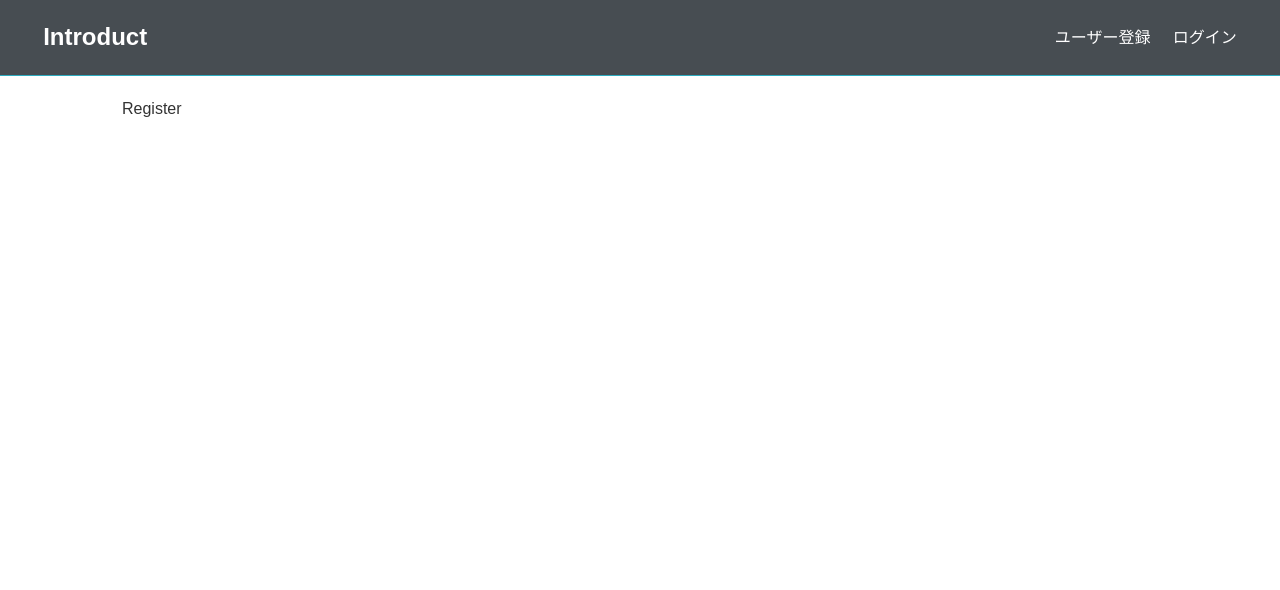
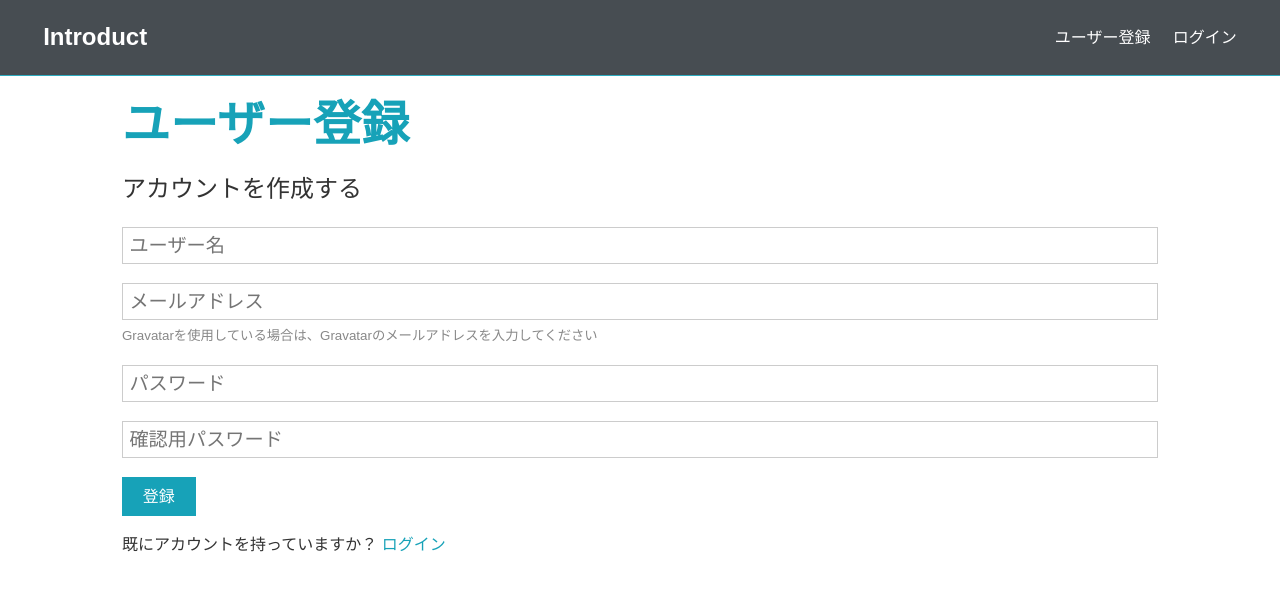
Before and after one commit to tk1351/introduct, a React app in the folder frontend/: page /register in a window 1280 px wide. Shown: the top 590 px of the page. Built offline with nearby package versions, Linux system fonts and the light colour scheme; the HTML template or start-up script is replaced by a standard one.

Commit message:
added auth components useState

```diff
--- a/frontend/src/components/auth/Login.tsx
+++ b/frontend/src/components/auth/Login.tsx
@@ -1,7 +1,58 @@
-import React, { FC } from 'react'
+import React, { FC, useState, Fragment } from 'react'
+import { Link } from 'react-router-dom'
 
 const Login: FC = () => {
-  return <div>Login</div>
+  const [formData, setFormData] = useState({
+    email: '',
+    password: '',
+  })
+
+  const { email, password } = formData
+
+  const onChange = (e: React.ChangeEvent<HTMLInputElement>) => {
+    setFormData({ ...formData, [e.target.name]: e.target.value })
+  }
+
+  const onSubmit = async (e: React.FormEvent<HTMLFormElement>) => {
+    e.preventDefault()
+    console.log('Success')
+  }
+
+  return (
+    <Fragment>
+      <h1 className="large text-primary">ログイン</h1>
+      <p className="lead">
+        <i className="fas fa-user">アカウントへログインする</i>
+      </p>
+      <form className="form" onSubmit={(e) => onSubmit(e)}>
+        <div className="form-group">
+          <input
+            type="email"
+            placeholder="メールアドレス"
+            name="email"
+            value={email}
+            onChange={(e) => onChange(e)}
+            required
+          />
+        </div>
+        <div className="form-group">
+          <input
+            type="password"
+            placeholder="パスワード"
+            name="password"
+            minLength={6}
+            value={password}
+            onChange={(e) => onChange(e)}
+            required
+          />
+        </div>
+        <input type="submit" className="btn btn-primary" value="ログイン" />
+      </form>
+      <p className="my-1">
+        アカウントを持っていませんか? <Link to="/register">ユーザー登録</Link>
+      </p>
+    </Fragment>
+  )
 }
 
 export default Login
--- a/frontend/src/components/auth/Register.tsx
+++ b/frontend/src/components/auth/Register.tsx
@@ -1,7 +1,83 @@
-import React, { FC } from 'react'
+import React, { FC, Fragment, useState } from 'react'
+import { Link } from 'react-router-dom'
 
 const Register: FC = () => {
-  return <div>Register</div>
+  const [formData, setFormData] = useState({
+    name: '',
+    email: '',
+    password: '',
+    password2: '',
+  })
+
+  const { name, email, password, password2 } = formData
+
+  const onChange = (e: React.ChangeEvent<HTMLInputElement>) => {
+    setFormData({ ...formData, [e.target.name]: e.target.value })
+  }
+
+  const onSubmit = (e: React.FormEvent<HTMLFormElement>) => {
+    e.preventDefault()
+    if (password !== password2) {
+      console.log('確認用パスワードが異なります')
+    } else {
+      console.log(formData)
+    }
+  }
+  return (
+    <Fragment>
+      <h1 className="large text-primary">ユーザー登録</h1>
+      <p className="lead">
+        <i className="fas fa-user"></i>アカウントを作成する
+      </p>
+      <form action="" className="form" onSubmit={(e) => onSubmit(e)}>
+        <div className="form-group">
+          <input
+            type="text"
+            placeholder="ユーザー名"
+            name="name"
+            value={name}
+            onChange={(e) => onChange(e)}
+          />
+        </div>
+        <div className="form-group">
+          <input
+            type="email"
+            placeholder="メールアドレス"
+            name="email"
+            value={email}
+            onChange={(e) => onChange(e)}
+          />
+          <small className="form-text">
+            Gravatarを使用している場合は、Gravatarのメールアドレスを入力してください
+          </small>
+        </div>
+        <div className="form-group">
+          <input
+            type="password"
+            placeholder="パスワード"
+            name="password"
+            minLength={6}
+            value={password}
+            onChange={(e) => onChange(e)}
+          />
+        </div>
+        <div className="form-group">
+          <input
+            type="password"
+            placeholder="確認用パスワード"
+            name="password2"
+            minLength={6}
+            value={password2}
+            onChange={(e) => onChange(e)}
+          />
+        </div>
+        <input type="submit" className="btn btn-primary" value="登録" />
+      </form>
+      <p className="my-1">
+        既にアカウントを持っていますか？ <Link to="/login">ログイン</Link>
+      </p>
+    </Fragment>
+  )
 }
 
 export default Register
```
